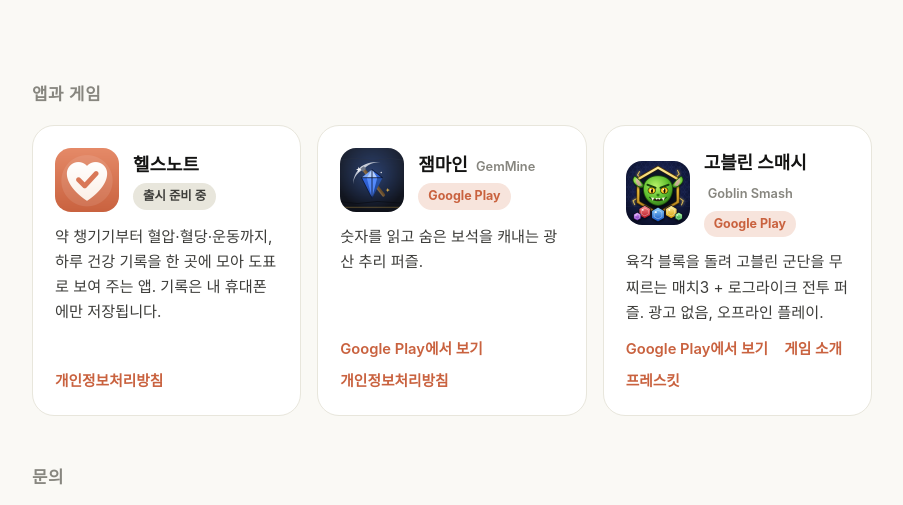
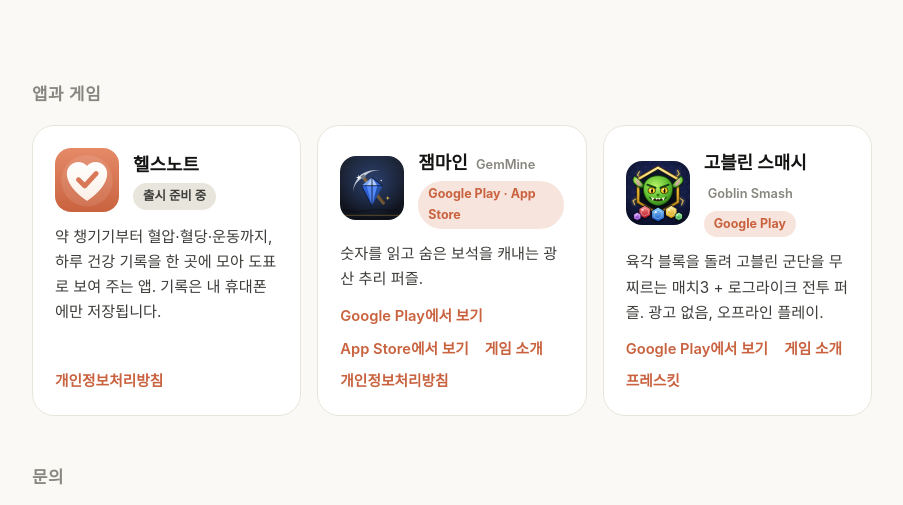
Before and after one commit to adonis1357/adonis1357.github.io, a plain HTML site: page index.html in a window 1280 px wide. Shown: the part 225-730 px from the top of the page, without its empty margins (188-1091 px from the left). Drawn offline with Linux system fonts and the light colour scheme.

Commit message:
잼마인 카드: App Store 링크·게임 소개 링크 추가

```diff
--- a/index.html
+++ b/index.html
@@ -73,11 +73,13 @@
     <article class="app">
       <div class="app-head">
         <img src="img/gemmine.png" alt="잼마인 아이콘">
-        <div><h3>잼마인 <small>GemMine</small></h3><span class="tag">Google Play</span></div>
+        <div><h3>잼마인 <small>GemMine</small></h3><span class="tag">Google Play · App Store</span></div>
       </div>
       <p>숫자를 읽고 숨은 보석을 캐내는 광산 추리 퍼즐.</p>
       <div class="links">
         <a href="https://play.google.com/store/apps/details?id=com.JungJinHoCompany.GemMine">Google Play에서 보기</a>
+        <a href="https://apps.apple.com/app/id6827137317">App Store에서 보기</a>
+        <a href="https://adonis1357.github.io/gemmine-privacy/game/">게임 소개</a>
         <a href="https://adonis1357.github.io/gemmine-privacy/">개인정보처리방침</a>
       </div>
     </article>
```
